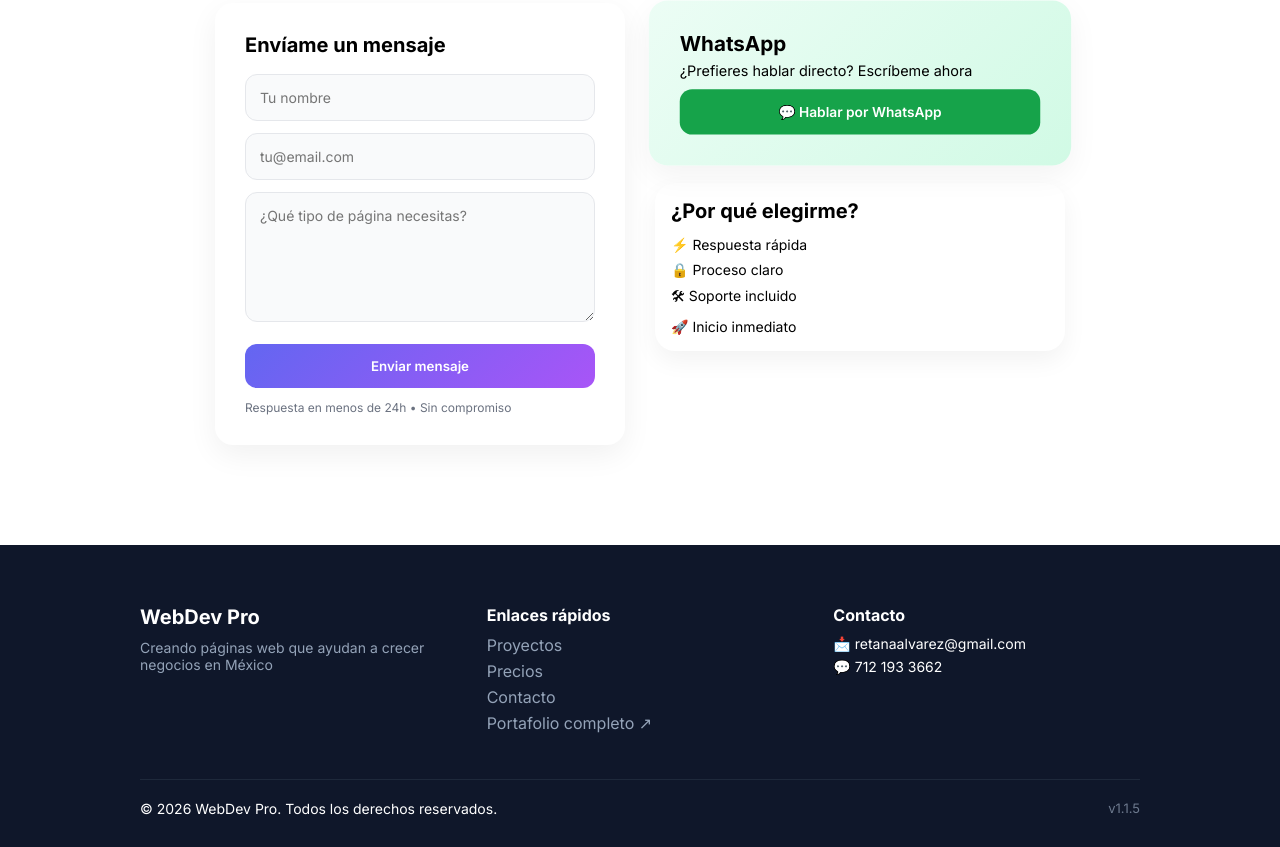
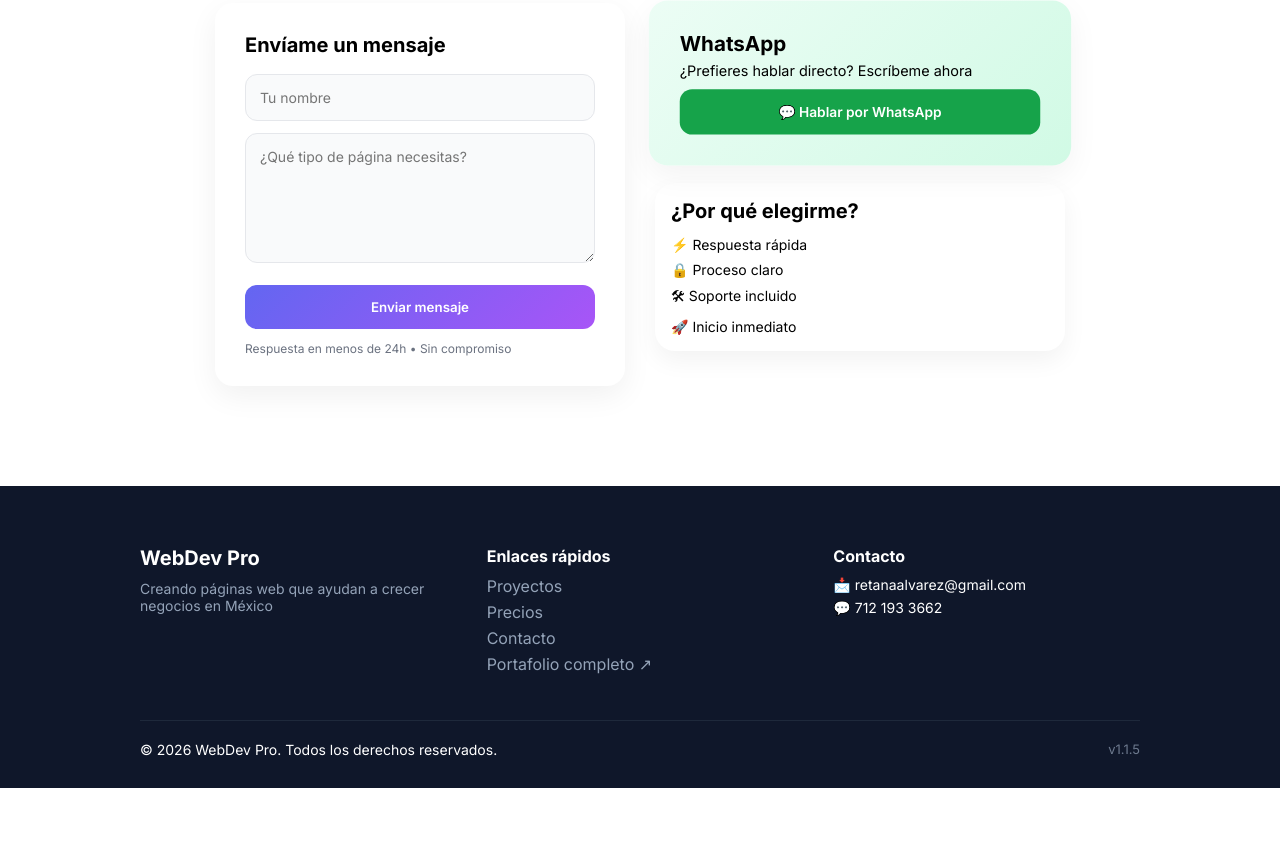
Before and after one commit to RetanaAlvarez/PaginaFreenlace, a React (Vite) app: page / in a window 1280 px wide. Shown: the part 5430-6277 px from the top of the page. After the commit the page ends 6218 px from the top, so only its background shows below. Built offline with nearby package versions, Linux system fonts and the light colour scheme.

Commit message:
fix email

```diff
--- a/src/pages/Contacto/Contacto.jsx
+++ b/src/pages/Contacto/Contacto.jsx
@@ -35,14 +35,6 @@ export default function Contacto() {
                         name="name"
                         placeholder="Tu nombre"
                         value={form.name}
-                        onChange={handleChange}
-                    />
-
-                    <input
-                        type="email"
-                        name="email"
-                        placeholder="tu@email.com"
-                        value={form.email}
                         onChange={handleChange}
                     />
 
```
